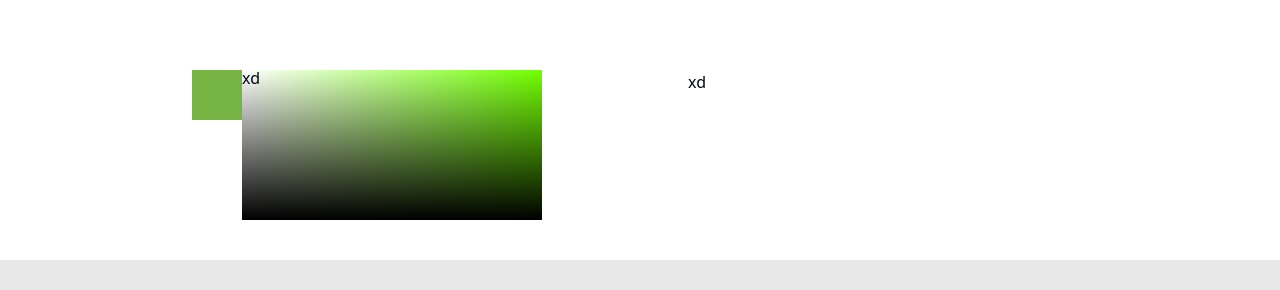
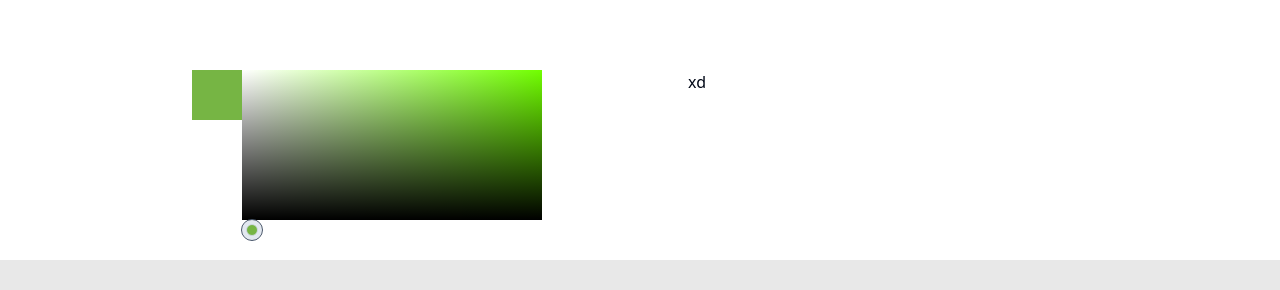
Before and after one commit to chingu-voyages/devex.tools, a React (Vite) app in the folder fetools-app/: page /color-picker in a window 1280 px wide. Shown: the part 258-548 px from the top of the page. Built offline with nearby package versions, Linux system fonts and the light colour scheme.

Commit message:
Created Marker, update color on click

```diff
--- a/fetools-app/src/components/ColorPicker/ColorPickerUtils.js
+++ b/fetools-app/src/components/ColorPicker/ColorPickerUtils.js
@@ -1,4 +1,4 @@
-import { getRandomColor } from "../ColorGradientComponents/ColorGradientUtils"
+import { getRandomColor} from "../ColorGradientComponents/ColorGradientUtils"
 import tinycolor from "tinycolor2"
 
 export function createColorObj(newColor){
--- a/fetools-app/src/components/ColorPicker/CustomPicker.jsx
+++ b/fetools-app/src/components/ColorPicker/CustomPicker.jsx
@@ -1,7 +1,5 @@
 import { useEffect, useRef, useState } from "react"
 import { getHexString } from "../ColorGradientComponents/ColorGradientUtils";
-import { createColorObj } from "./ColorPickerUtils";
-import test from "node:test";
 
 export default function CustomPicker({
   colorData,
@@ -9,6 +7,7 @@ export default function CustomPicker({
 }){
 
   const canvasRef = useRef();
+  const markerRef = useRef();
   const intervalMouseMoveRef = useRef(null);
   const intervalMouseClickRef = useRef(null);
 
@@ -16,8 +15,8 @@ export default function CustomPicker({
   const [currentColor, setCurrentColor] = useState(getHexString(colorData.color))
 
   useEffect(()=>{
+    markerRef.current.children[0].style.background = colorData.color
     createCanvasGradients()
-    createMarker()
 
     canvasRef.current.currentColor = currentColor
 
@@ -35,12 +34,17 @@ export default function CustomPicker({
         ref={canvasRef}
         id="color-picker"
         onMouseMove={(e)=>startInterval(e,handleOnMouseMove,intervalMouseMoveRef)}
+        onClick={(e)=>handleClick(e,true)}
         onMouseDown={(e)=>startInterval(e,handleClick,intervalMouseClickRef)}
         onMouseUp={()=>(stopInterval(intervalMouseClickRef), stopInterval(intervalMouseMoveRef))}
         onMouseLeave={()=>(stopInterval(intervalMouseClickRef), stopInterval(intervalMouseMoveRef))}
         className="relative z-0">
         </canvas>
-        <div className="absolute top-0 leading-none">xd</div>
+        <div ref={markerRef}
+        className={`
+        marker absolute leading-none rounded-full border-4 outline outline-1 outline-slate-600  w-5 h-5`}>
+          {createPickerMarker()}
+        </div>
       </div>
 
     </div>
@@ -68,18 +72,20 @@ export default function CustomPicker({
 
     }
 
-    function createMarker(){
-      const marker = document.createElement('div')
-
-      marker.classList.add('z-20', 'w-4', 'h-2', 'bg-gray-400', 'top-1', 'left-0')
-
-      canvasRef.current.append(marker)
+    function createPickerMarker(){
+      return(
+        <div className={`rounded-full border border-slate-300 w-full h-full`}></div>
+      )
     }
 
-    function handleClick(){
+    function handleClick(e, firstClick){
       colorData.color = canvasRef.current.currentColor
       handleColorChange({...colorData})
-      canvasRef.current.click()
+
+      if(!firstClick){
+        canvasRef.current.click()
+      }
+
     }
 
     function startInterval(e, func, ref){
```
